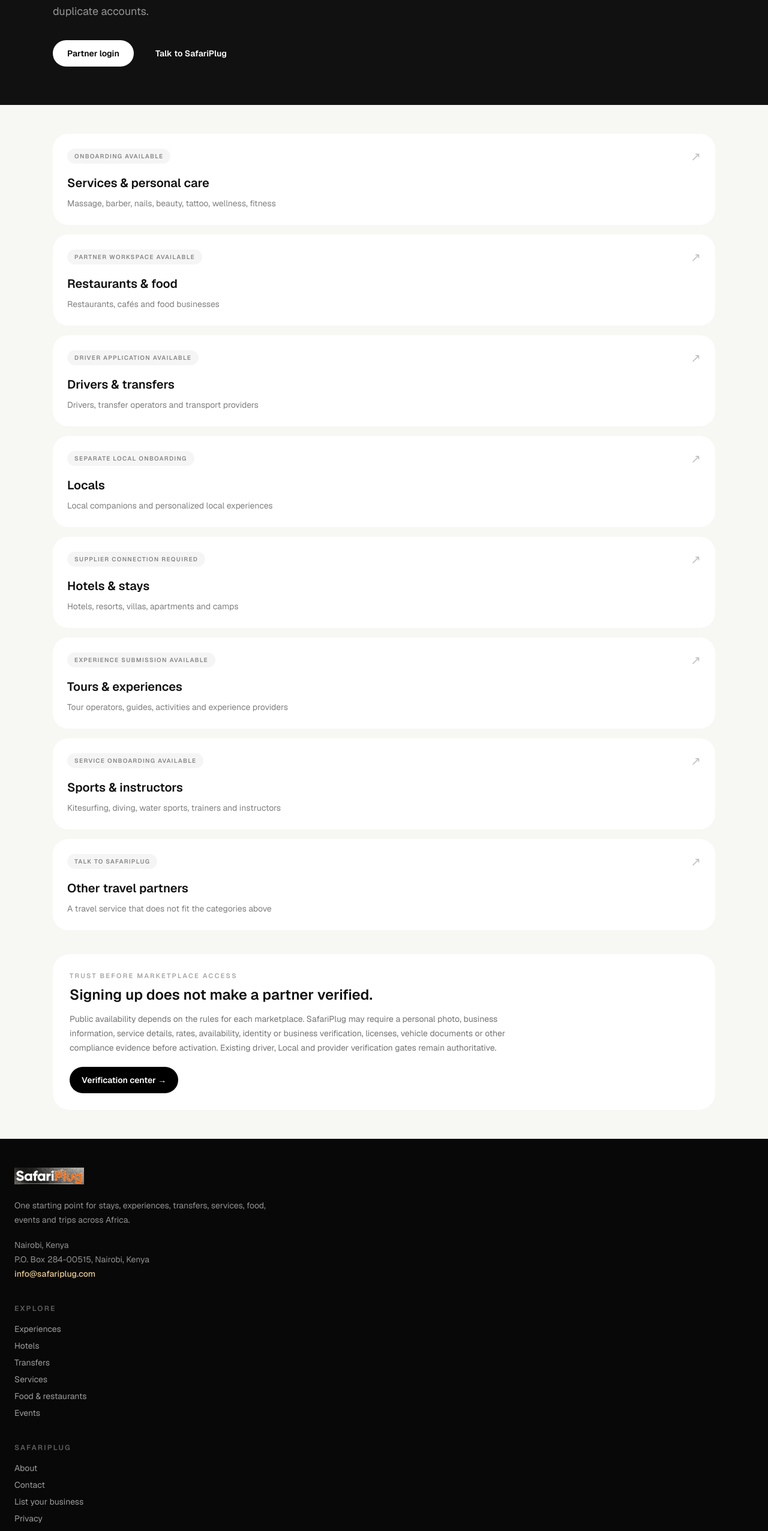
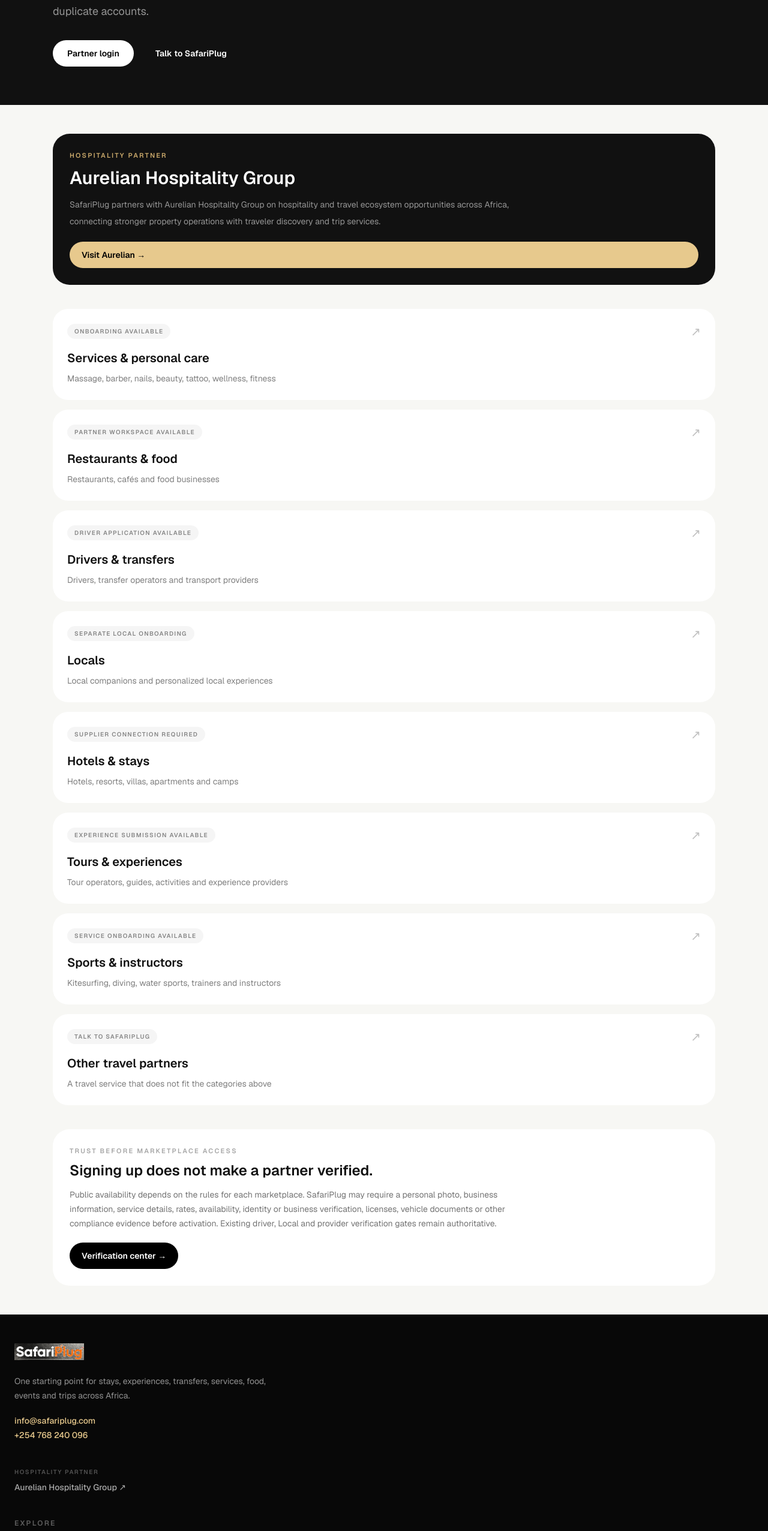
Before and after one commit to safariplug/safariplug, a Next.js app: page /partners in a window 1280 px wide. Shown: the part 234-2787 px from the top of the page at 60% size. Built offline with nearby package versions, Linux system fonts and the light colour scheme.

Commit message:
Use direct contact details and add Aurelian Hospitality Group partner (#426)
* Use direct contact details and add Aurelian partner

* Replace public address with email and phone

* Feature Aurelian Hospitality Group as SafariPlug partner

```diff
--- a/app/contact/page.tsx
+++ b/app/contact/page.tsx
@@ -18,6 +18,7 @@
           <article className="rounded-2xl border border-white/10 bg-white/[.04] p-7">
             <p className="text-xs uppercase tracking-[.18em] text-white/35">General & traveler support</p>
             <a href="mailto:info@safariplug.com" className="mt-3 block text-2xl font-semibold text-amber-300">info@safariplug.com</a>
+            <a href="tel:+254768240096" className="mt-2 block text-lg font-semibold text-white">+254 768 240 096</a>
             <p className="mt-4 text-sm leading-6 text-white/55">Include your booking or trip reference when your question relates to an existing reservation.</p>
           </article>
           <article className="rounded-2xl border border-white/10 bg-white/[.04] p-7">
@@ -28,9 +29,11 @@
         </div>
 
         <section className="mt-8 rounded-2xl border border-white/10 bg-white/[.04] p-7">
-          <p className="text-xs uppercase tracking-[.18em] text-white/35">Correspondence</p>
-          <p className="mt-3 text-lg font-medium">SafariPlug · Nairobi, Kenya</p>
-          <p className="mt-2 text-sm text-white/55">P.O. Box 284-00515, Nairobi, Kenya</p>
+          <p className="text-xs uppercase tracking-[.18em] text-white/35">Direct contact</p>
+          <div className="mt-3 space-y-2">
+            <a href="mailto:info@safariplug.com" className="block text-lg font-medium text-amber-300">info@safariplug.com</a>
+            <a href="tel:+254768240096" className="block text-lg font-medium text-white">+254 768 240 096</a>
+          </div>
           <p className="mt-6 text-xs leading-5 text-white/35">For urgent issues involving an active third-party booking, also use the supplier support channel shown in your confirmation where applicable.</p>
         </section>
       </section>
--- a/app/partners/page.tsx
+++ b/app/partners/page.tsx
@@ -15,7 +15,18 @@
   return <main className="min-h-screen bg-[#f7f7f4] text-[#111]">
     <section className="bg-[#111] text-white"><div className="mx-auto max-w-6xl px-6 py-16 sm:px-10 sm:py-24"><p className="text-[11px] font-semibold uppercase tracking-[.3em] text-[#c9a86a]">SafariPlug Partners</p><h1 className="mt-5 max-w-4xl text-5xl font-semibold tracking-[-.05em] sm:text-7xl">What do you provide?</h1><p className="mt-6 max-w-2xl text-lg leading-8 text-white/55">Choose the part of SafariPlug you want to supply. We route you into the existing onboarding and compliance system for that business type instead of creating duplicate accounts.</p><div className="mt-8 flex flex-wrap gap-3"><Link href="/login?as=partner&next=/partners" className="rounded-full bg-white px-6 py-3 text-sm font-semibold text-black">Partner login</Link><Link href="/contact" className="rounded-full border border-white/15 px-6 py-3 text-sm font-semibold">Talk to SafariPlug</Link></div></div></section>
 
-    <section className="mx-auto max-w-6xl px-6 py-12 sm:px-10"><div className="grid gap-4 md:grid-cols-2">{partnerTypes.map((type)=><Link key={type.title} href={type.href} className="group rounded-[1.6rem] border border-black/8 bg-white p-6 shadow-sm transition hover:-translate-y-0.5 hover:shadow-md"><div className="flex items-start justify-between gap-4"><div><span className="rounded-full bg-black/[.04] px-3 py-1.5 text-[10px] font-semibold uppercase tracking-[.13em] text-black/45">{type.status}</span><h2 className="mt-5 text-xl font-semibold">{type.title}</h2><p className="mt-2 text-sm leading-6 text-black/50">{type.examples}</p></div><span className="text-xl text-black/25 transition group-hover:translate-x-1">↗</span></div></Link>)}</div>
+    <section className="mx-auto max-w-6xl px-6 py-12 sm:px-10">
+      <section className="mb-10 overflow-hidden rounded-[1.75rem] border border-[#c9a86a]/30 bg-[#111] p-7 text-white md:p-8">
+        <p className="text-[11px] font-semibold uppercase tracking-[.2em] text-[#c9a86a]">Hospitality partner</p>
+        <div className="mt-3 flex flex-col justify-between gap-5 md:flex-row md:items-end">
+          <div>
+            <h2 className="text-3xl font-semibold">Aurelian Hospitality Group</h2>
+            <p className="mt-3 max-w-3xl text-sm leading-7 text-white/55">SafariPlug partners with Aurelian Hospitality Group on hospitality and travel ecosystem opportunities across Africa, connecting stronger property operations with traveler discovery and trip services.</p>
+          </div>
+          <a href="https://aurelianhospitalitygroup.com" target="_blank" rel="noopener noreferrer" className="inline-flex shrink-0 rounded-full bg-[#e7c98d] px-5 py-3 text-sm font-semibold text-black">Visit Aurelian →</a>
+        </div>
+      </section>
+      <div className="grid gap-4 md:grid-cols-2">{partnerTypes.map((type)=><Link key={type.title} href={type.href} className="group rounded-[1.6rem] border border-black/8 bg-white p-6 shadow-sm transition hover:-translate-y-0.5 hover:shadow-md"><div className="flex items-start justify-between gap-4"><div><span className="rounded-full bg-black/[.04] px-3 py-1.5 text-[10px] font-semibold uppercase tracking-[.13em] text-black/45">{type.status}</span><h2 className="mt-5 text-xl font-semibold">{type.title}</h2><p className="mt-2 text-sm leading-6 text-black/50">{type.examples}</p></div><span className="text-xl text-black/25 transition group-hover:translate-x-1">↗</span></div></Link>)}</div>
 
       <section className="mt-10 rounded-[1.75rem] border border-black/8 bg-white p-7"><p className="text-[11px] font-semibold uppercase tracking-[.2em] text-black/35">Trust before marketplace access</p><h2 className="mt-2 text-2xl font-semibold">Signing up does not make a partner verified.</h2><p className="mt-3 max-w-3xl text-sm leading-6 text-black/55">Public availability depends on the rules for each marketplace. SafariPlug may require a personal photo, business information, service details, rates, availability, identity or business verification, licenses, vehicle documents or other compliance evidence before activation. Existing driver, Local and provider verification gates remain authoritative.</p><Link href="/business/verification" className="mt-5 inline-flex rounded-full bg-black px-5 py-3 text-sm font-semibold text-white">Verification center →</Link></section>
     </section>
--- a/components/PublicFooter.tsx
+++ b/components/PublicFooter.tsx
@@ -20,9 +20,12 @@
             One starting point for stays, experiences, transfers, services, food, events and trips across Africa.
           </p>
           <div className="mt-5 space-y-1 text-sm text-white/55">
-            <p>Nairobi, Kenya</p>
-            <p>P.O. Box 284-00515, Nairobi, Kenya</p>
-            <a href="mailto:info@safariplug.com" className="inline-block font-medium text-[#e7c98d] hover:text-white">info@safariplug.com</a>
+            <a href="mailto:info@safariplug.com" className="block font-medium text-[#e7c98d] hover:text-white">info@safariplug.com</a>
+            <a href="tel:+254768240096" className="block font-medium text-[#e7c98d] hover:text-white">+254 768 240 096</a>
+          </div>
+          <div className="mt-6 border-t border-white/10 pt-5">
+            <p className="text-[10px] font-semibold uppercase tracking-[.16em] text-white/30">Hospitality partner</p>
+            <a href="https://aurelianhospitalitygroup.com" target="_blank" rel="noopener noreferrer" className="mt-2 inline-flex text-sm font-medium text-white/65 hover:text-white">Aurelian Hospitality Group ↗</a>
           </div>
         </div>
 
```
